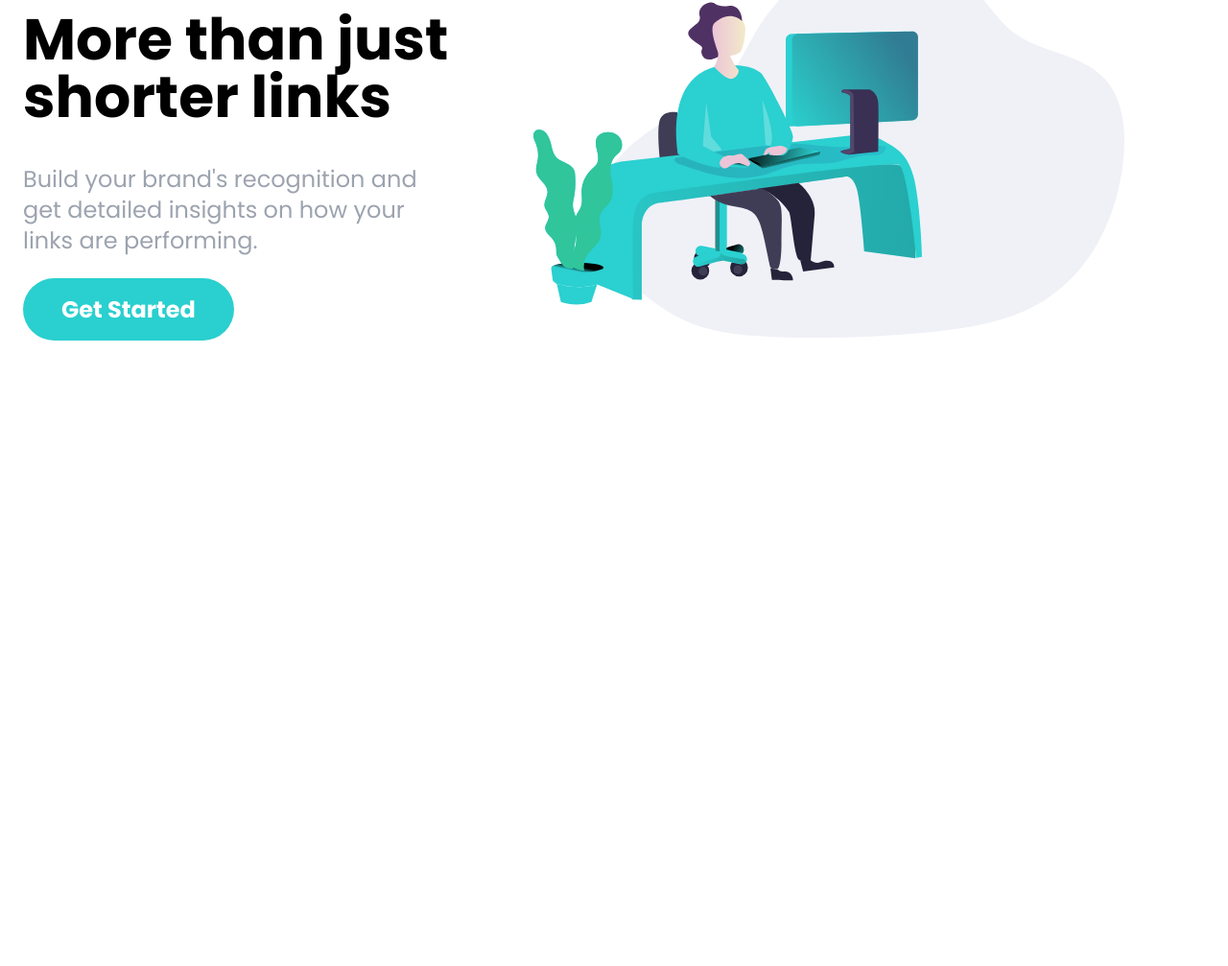
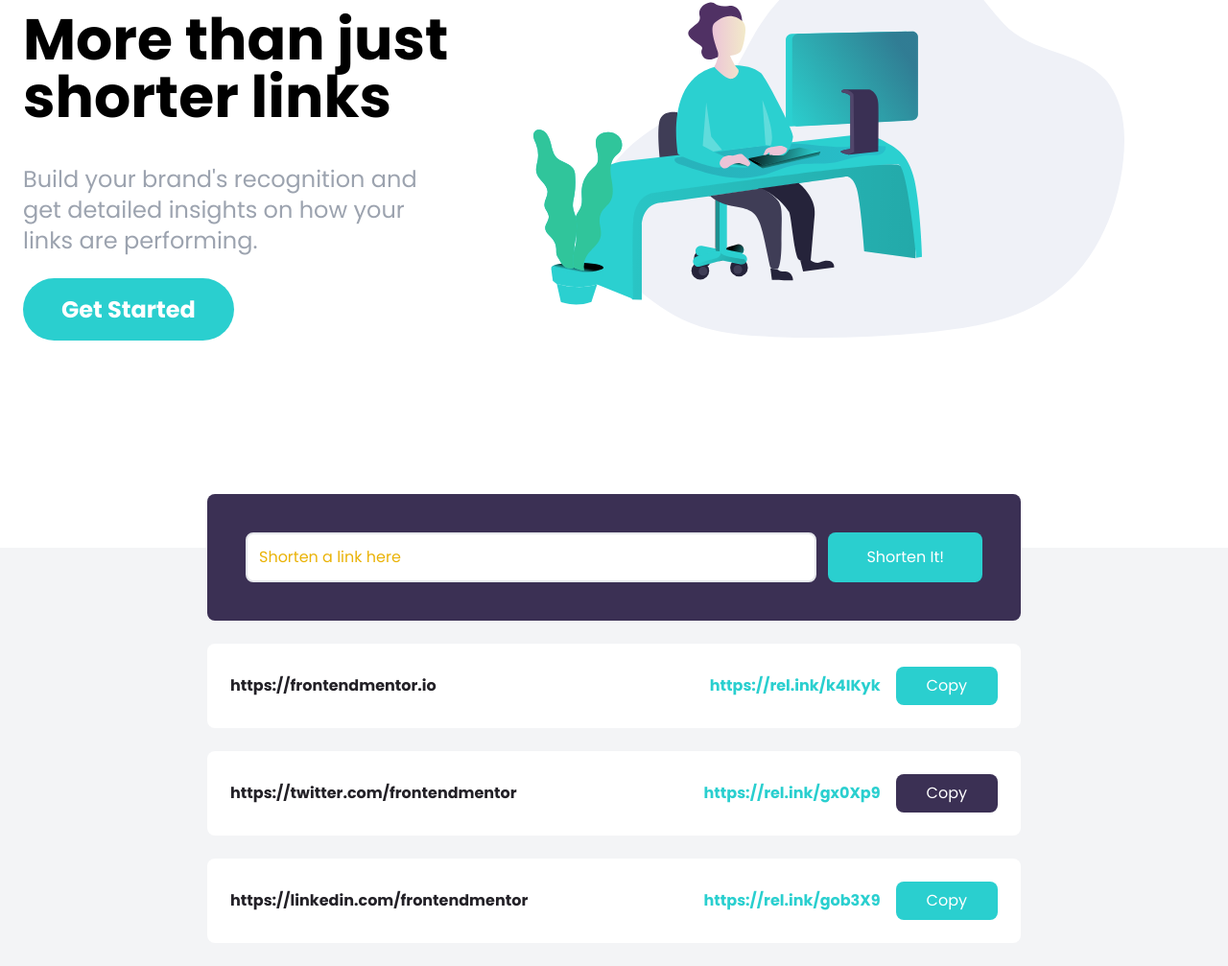
Before and after one commit to Nton23/shortly, a website: page index.html in a window 1280 px wide. Shown: the part 173-1180 px from the top of the page at 96% size. Before the commit the page ends 800 px from the top, so only its background shows below. Drawn offline with Linux system fonts and the light colour scheme; a web font is replaced by a local one.

Commit message:
Add shorten section

```diff
--- a/index.html
+++ b/index.html
@@ -62,6 +62,61 @@
             </div>
         </div>
     </section>
+
+    <!-- Shorten Section -->
+    <section id="shorten" class="relative bg-gray-100">
+        <!-- Shorten container -->
+        <div class="max-w-4xl mx-auto p-6 space-y-6">
+            <!-- Form -->
+            <form id="link-form"
+                class="relative flex flex-col w-full p-10 -mt-20 space-y-4 bg-darkViolet rounded-lg md:flex-row md:space-y-0 md:space-x-3">
+                <input type="text" class="flex-1 p-3 border-2 rounded-lg placeholder-yellow-500 focus:outline-none"
+                    placeholder="Shorten a link here" id="link-input">
+                <button class="px-10 py-3 text-white bg-cyan rounded-lg hover:bg-cyanLight focus:outline-none md:py-2">
+                    Shorten It!
+                </button>
+            </form>
+            <!-- Link 1 -->
+            <div class="flex flex-col items-center justify-between w-full p-6 bg-white rounded-lg md:flex-row">
+                <p class="font-bold text-center text-veryDarkViolet md:text-left">
+                    https://frontendmentor.io
+                </p>
+                <div class="flex flex-col items-center justify-end flex-1 space-x-4 space-y-2 md:flex-row md:space-y-0">
+                    <div class="font-bold text-cyan">
+                        https://rel.ink/k4IKyk
+                    </div>
+                    <button
+                        class="p-2 px-8 text-white bg-cyan rounded-lg hover:opacity-70 focus:outline-none">Copy</button>
+                </div>
+            </div>
+            <!-- Link 2 -->
+            <div class="flex flex-col items-center justify-between w-full p-6 bg-white rounded-lg md:flex-row">
+                <p class="font-bold text-center text-veryDarkViolet md:text-left">
+                    https://twitter.com/frontendmentor
+                </p>
+                <div class="flex flex-col items-center justify-end flex-1 space-x-4 space-y-2 md:flex-row md:space-y-0">
+                    <div class="font-bold text-cyan">
+                        https://rel.ink/gx0Xp9
+                    </div>
+                    <button
+                        class="p-2 px-8 text-white bg-darkViolet rounded-lg hover:opacity-70 focus:outline-none">Copy</button>
+                </div>
+            </div>
+            <!-- Link 3 -->
+            <div class="flex flex-col items-center justify-between w-full p-6 bg-white rounded-lg md:flex-row">
+                <p class="font-bold text-center text-veryDarkViolet md:text-left">
+                    https://linkedin.com/frontendmentor
+                </p>
+                <div class="flex flex-col items-center justify-end flex-1 space-x-4 space-y-2 md:flex-row md:space-y-0">
+                    <div class="font-bold text-cyan">
+                        https://rel.ink/gob3X9
+                    </div>
+                    <button
+                        class="p-2 px-8 text-white bg-cyan rounded-lg hover:opacity-70 focus:outline-none">Copy</button>
+                </div>
+            </div>
+        </div>
+    </section>
 </body>
 
 </html>
```
Also changed, not shown: css/style.css.
